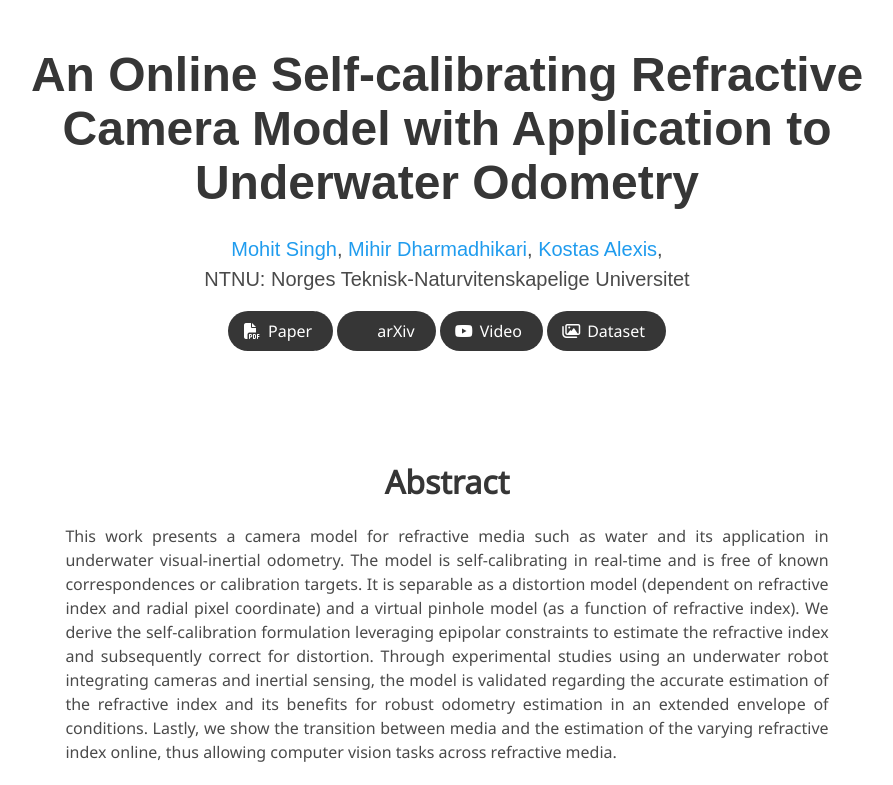
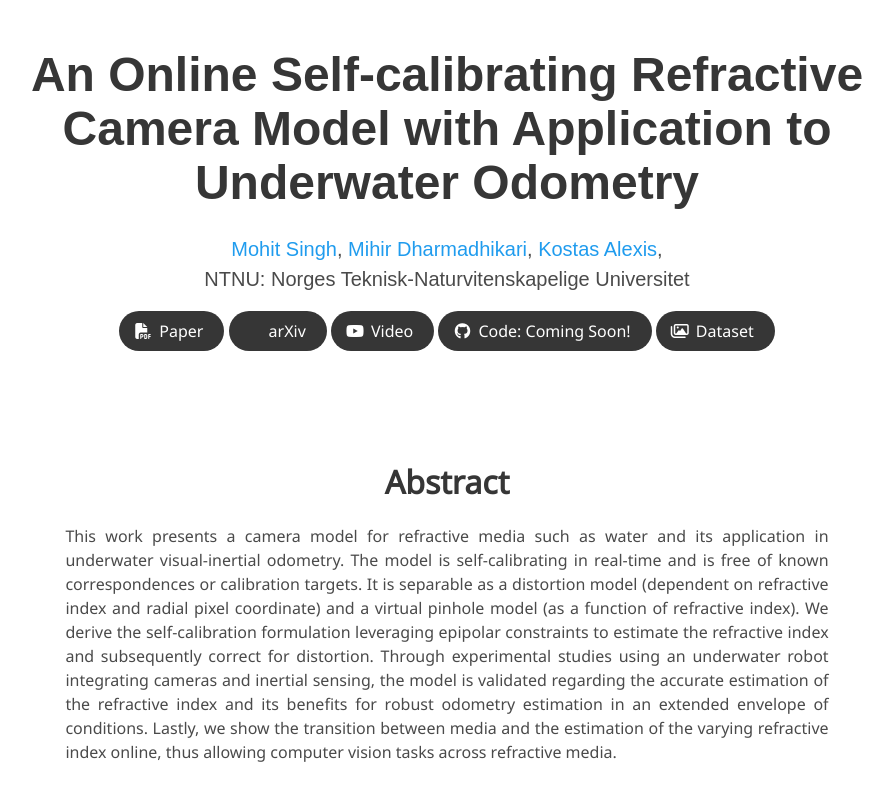
Before and after one commit to ntnu-arl/refractive-camera-model, a plain HTML site: page index.html in a window 1280 px wide. Shown: the top 785 px of the page, without its empty margins (193-1086 px from the left). Drawn offline with nearby package versions, Linux system fonts and the light colour scheme; some icons are missing; a web font is replaced by a local one.

Commit message:
youtube video link updated

```diff
--- a/index.html
+++ b/index.html
@@ -79,15 +79,15 @@
                 </a>
               </span>
               <!-- Code Link. -->
-              <!-- <span class="link-block">
-                <a href="https://github.com/ntnu-arl/underwater-datasets"
+              <span class="link-block">
+                <a href="https://ntnu-arl.github.io/refractive-camera-model/"
                    class="external-link button is-normal is-rounded is-dark">
                   <span class="icon">
                       <i class="fab fa-github"></i>
                   </span>
-                  <span>Code</span>
+                  <span>Code: Coming Soon!</span>
                   </a>
-              </span> -->
+              </span>
               <!-- Dataset Link. -->
               <span class="link-block">
                 <a href="https://github.com/ntnu-arl/underwater-datasets"
@@ -126,7 +126,7 @@
       <div class="column is-four-fifths">
         <h2 class="title is-3">Video</h2>
         <div class="publication-video">
-          <iframe width="560" height="315" src="https://www.youtube.com/embed/aT9F4gRjyJ0?si=kdm0OifNx_SPBAai" title="YouTube video player" frameborder="0" allow="accelerometer; autoplay; clipboard-write; encrypted-media; gyroscope; picture-in-picture; web-share" allowfullscreen></iframe>
+          <iframe width="560" height="315" src="https://www.youtube.com/embed/OtLE6sEH4IU?si=Fk4kxYO0xQD_xbfk" title="YouTube video player" frameborder="0" allow="accelerometer; autoplay; clipboard-write; encrypted-media; gyroscope; picture-in-picture; web-share" allowfullscreen></iframe>
         </div>
       </div>
     </div>
```
